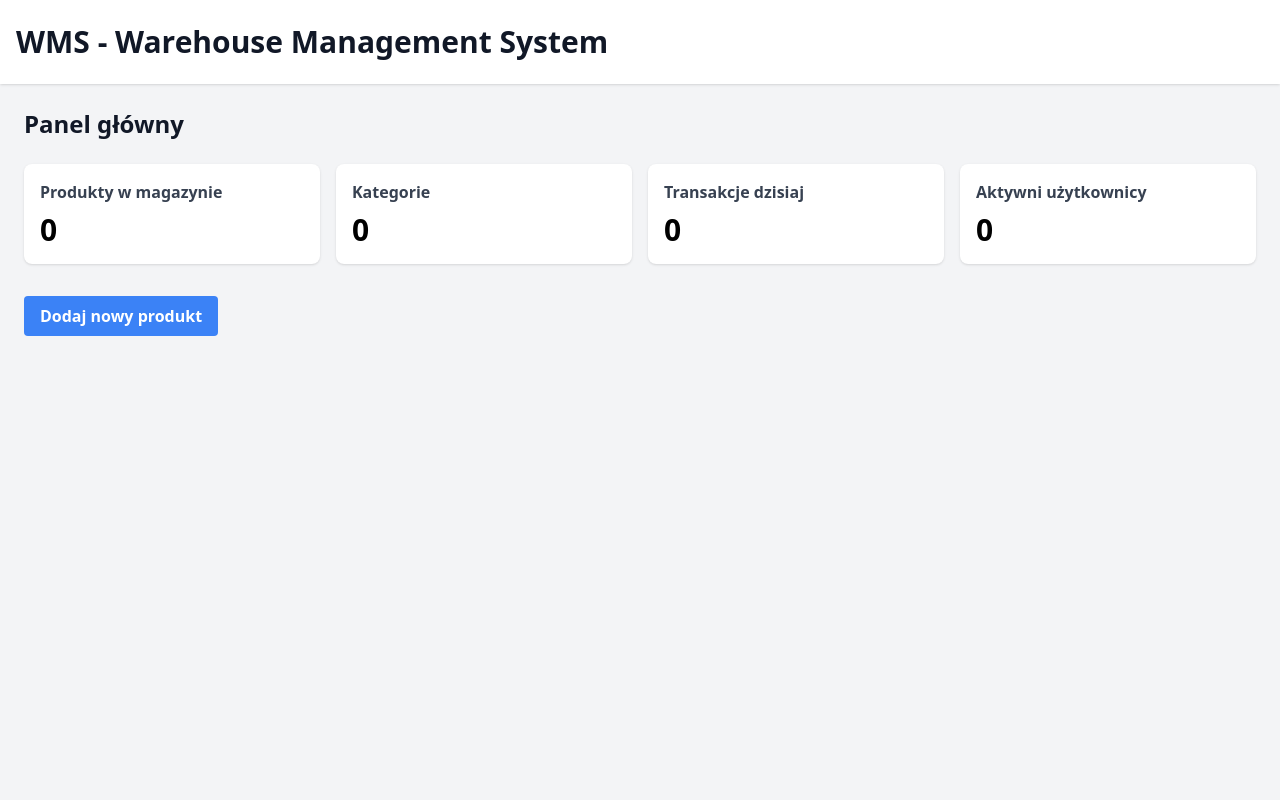
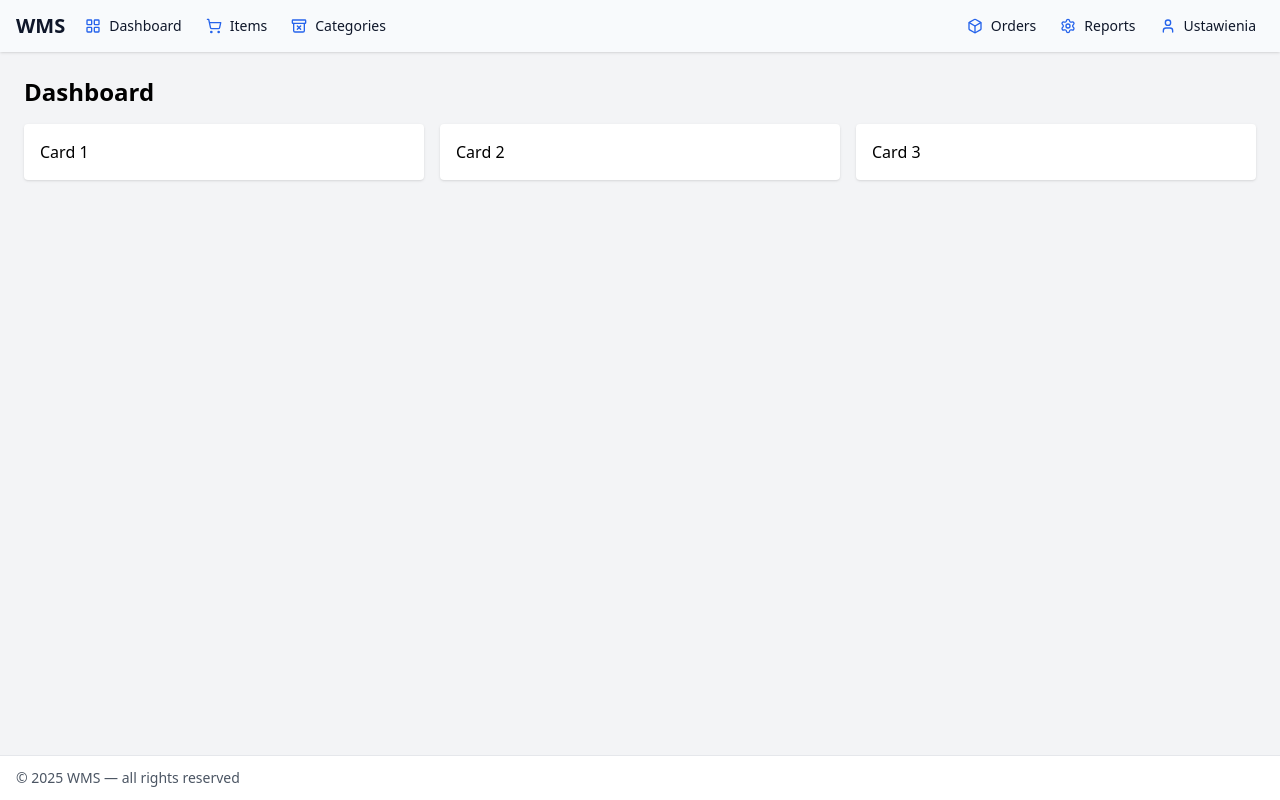
Before and after one commit to JBRKR000/WMS, a React (Vite) app in the folder frontend/: page /main in a window 1280 px wide. Built offline with nearby package versions, Linux system fonts and the light colour scheme.

Commit message:
feat: Refactor frontend structure with routing, add Header and Footer components, and update styles

```diff
--- a/frontend/package.json
+++ b/frontend/package.json
@@ -10,8 +10,10 @@
     "preview": "vite preview"
   },
   "dependencies": {
+    "lucide-react": "^0.544.0",
     "react": "^19.1.1",
-    "react-dom": "^19.1.1"
+    "react-dom": "^19.1.1",
+    "react-router-dom": "^7.9.3"
   },
   "devDependencies": {
     "@eslint/js": "^9.33.0",
--- a/frontend/src/App.tsx
+++ b/frontend/src/App.tsx
@@ -1,22 +1,16 @@
-import DashboardPage from './pages/DashboardPage';
+import { BrowserRouter, Routes, Route, Navigate } from 'react-router-dom'
+import Dashboard from './pages/Dashboard'
 
 function App() {
   return (
-    <div className="min-h-screen bg-gray-100">
-      <div className="container mx-auto">
-        <header className="bg-white shadow">
-          <div className="mx-auto px-4 py-6">
-            <h1 className="text-3xl font-bold text-gray-900">
-              WMS - Warehouse Management System
-            </h1>
-          </div>
-        </header>
-
-        <main>
-          <DashboardPage />
-        </main>
-      </div>
-    </div>
+    <BrowserRouter>
+      <Routes>
+        <Route path="/" element={<Navigate to="/main" replace />} />
+        <Route path="/main" element={<Dashboard />}>
+          {/* Dodaj tu kolejne trasy: /items, /categories, /auth itd. */}
+        </Route>
+      </Routes>
+    </BrowserRouter>
   )
 }
 
--- /dev/null
+++ b/frontend/src/components/FooterComponents/Footer.tsx
@@ -0,0 +1,13 @@
+import { type FC } from 'react'
+
+const Footer: FC = () => {
+  return (
+    <footer className="bg-white border-t">
+      <div className="container mx-auto px-4 py-3 text-sm text-gray-600">
+        © {new Date().getFullYear()} WMS — all rights reserved
+      </div>
+    </footer>
+  )
+}
+
+export default Footer
--- /dev/null
+++ b/frontend/src/components/HeaderComponents/Header.tsx
@@ -0,0 +1,50 @@
+import { type FC } from 'react'
+import { LayoutGrid, Box, ShoppingCart, ArchiveX, Settings, User } from 'lucide-react'
+import HeaderButton from './HeaderButton'
+
+const Header: FC = () => {
+  return (
+    <header className="shadow bg-[var(--color-surface)]">
+      <div className="container mx-auto px-4 py-3 flex items-center justify-between">
+        <div className="flex items-center gap-3">
+          <h1 className="text-xl font-bold text-[var(--color-text)]">WMS</h1>
+          <nav className="hidden sm:flex items-center gap-2">
+            <HeaderButton to="/main">
+              <LayoutGrid size={16} />
+              <span>Dashboard</span>
+            </HeaderButton>
+            <HeaderButton to="/main/items">
+              <ShoppingCart size={16} />
+              <span>Items</span>
+            </HeaderButton>
+            <HeaderButton to="/main/categories">
+              <ArchiveX size={16} />
+              <span>Categories</span>
+            </HeaderButton>
+          </nav>
+        </div>
+
+        <div className="flex items-center gap-3">
+          <div className="flex items-center gap-2">
+            <HeaderButton to="/main/orders">
+              <Box size={16} />
+              <span>Orders</span>
+            </HeaderButton>
+
+            <HeaderButton to="/main/reports">
+              <Settings size={16} />
+              <span>Reports</span>
+            </HeaderButton>
+
+            <HeaderButton>
+              <User size={16} />
+              <span>Ustawienia</span>
+            </HeaderButton>
+          </div>
+        </div>
+      </div>
+    </header>
+  )
+}
+
+export default Header
--- /dev/null
+++ b/frontend/src/components/HeaderComponents/HeaderButton.tsx
@@ -0,0 +1,49 @@
+import { Link } from 'react-router-dom'
+import { type FC, type ReactNode, Children } from 'react'
+
+type Props = {
+  to?: string
+  onClick?: () => void
+  icon?: ReactNode
+  children: ReactNode
+  className?: string
+}
+
+const HeaderButton: FC<Props> = ({ to, onClick, icon, children, className = '' }) => {
+  const baseClasses = `inline-flex items-center gap-2 px-2 py-1 rounded-md text-sm font-medium ${className}`
+  const ghostClass = 'bg-transparent hover:bg-[var(--color-surface)]'
+  let iconElement = icon
+  let textContent = children
+
+  if (!icon) {
+    const childArray = Children.toArray(children)
+    if (childArray.length > 1) {
+      iconElement = childArray[0]
+      textContent = childArray.slice(1)
+    }
+  }
+
+  const content = (
+    <span className={`${baseClasses} ${ghostClass}`}>
+      {iconElement ? (
+        <span
+          className="flex items-center"
+          style={{ color: 'var(--color-primary)' }}
+          aria-hidden
+        >
+          {iconElement}
+        </span>
+      ) : null}
+      <span className="text-[var(--color-text)]">{textContent}</span>
+    </span>
+  )
+
+  if (to) return <Link to={to}>{content}</Link>
+  return (
+    <button type="button" onClick={onClick}>
+      {content}
+    </button>
+  )
+}
+
+export default HeaderButton
--- a/frontend/src/index.css
+++ b/frontend/src/index.css
@@ -3,6 +3,16 @@
 @tailwind utilities;
 
 @layer base {
+  :root {
+    /* Color palette (use these variables throughout the app) */
+    --color-primary: #2563eb; /* blue-600 */
+    --color-accent: #06b6d4; /* cyan-500 */
+    --color-text: #0f172a; /* slate-900 */
+    --color-muted: #6b7280; /* gray-500 */
+    --color-surface: #f8fafc; /* gray-50 */
+  }
+
+
   html {
     font-family: system-ui, -apple-system, sans-serif;
   }
--- /dev/null
+++ b/frontend/src/pages/Dashboard/index.tsx
@@ -0,0 +1,32 @@
+import { Outlet } from 'react-router-dom'
+import { type FC } from 'react'
+import Header from '../../components/HeaderComponents/Header'
+import Footer from '../../components/FooterComponents/Footer'
+
+const DashboardPage: FC = () => {
+  return (
+    <div className="min-h-screen flex flex-col bg-gray-100">
+      <Header />
+
+      <main className="container mx-auto p-6 flex-1">
+        <h2 className="text-2xl font-semibold mb-4">Dashboard</h2>
+
+        {/* Tu wstawisz zawartość dashboardu */}
+        <section>
+          <div className="grid grid-cols-1 md:grid-cols-3 gap-4">
+            <div className="bg-white p-4 rounded shadow">Card 1</div>
+            <div className="bg-white p-4 rounded shadow">Card 2</div>
+            <div className="bg-white p-4 rounded shadow">Card 3</div>
+          </div>
+        </section>
+
+        {/* Outlet pozwala na zagnieżdżone trasy, jeśli potrzebne */}
+        <Outlet />
+      </main>
+
+      <Footer />
+    </div>
+  )
+}
+
+export default DashboardPage
--- a/frontend/src/pages/DashboardPage.tsx
+++ /dev/null
@@ -1,42 +0,0 @@
-import { type FC } from 'react';
-import Button from '../components/Button';
-
-const DashboardPage: FC = () => {
-  return (
-    <div className="p-6">
-      <div className="mb-6">
-        <h1 className="text-2xl font-bold text-gray-900">Panel główny</h1>
-      </div>
-
-      <div className="grid grid-cols-1 md:grid-cols-2 lg:grid-cols-4 gap-4">
-        <div className="bg-white p-4 rounded-lg shadow">
-          <h2 className="font-semibold text-gray-700">Produkty w magazynie</h2>
-          <p className="text-3xl font-bold mt-2">0</p>
-        </div>
-
-        <div className="bg-white p-4 rounded-lg shadow">
-          <h2 className="font-semibold text-gray-700">Kategorie</h2>
-          <p className="text-3xl font-bold mt-2">0</p>
-        </div>
-
-        <div className="bg-white p-4 rounded-lg shadow">
-          <h2 className="font-semibold text-gray-700">Transakcje dzisiaj</h2>
-          <p className="text-3xl font-bold mt-2">0</p>
-        </div>
-
-        <div className="bg-white p-4 rounded-lg shadow">
-          <h2 className="font-semibold text-gray-700">Aktywni użytkownicy</h2>
-          <p className="text-3xl font-bold mt-2">0</p>
-        </div>
-      </div>
-
-      <div className="mt-8">
-        <Button variant="primary" onClick={() => console.log('Dodaj nowy produkt')}>
-          Dodaj nowy produkt
-        </Button>
-      </div>
-    </div>
-  );
-};
-
-export default DashboardPage;
```
Also changed, not shown: 1 other file (tests, documents, lock files or other folders).
